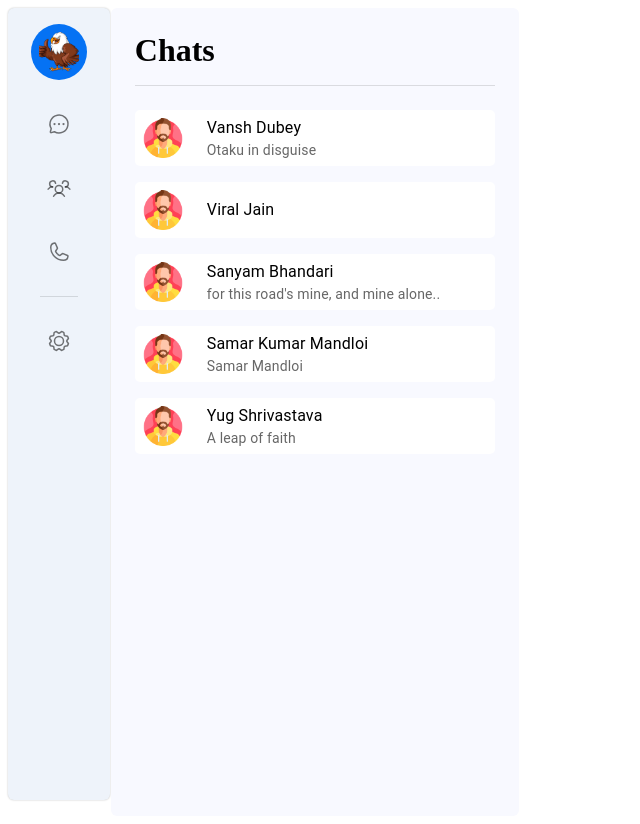
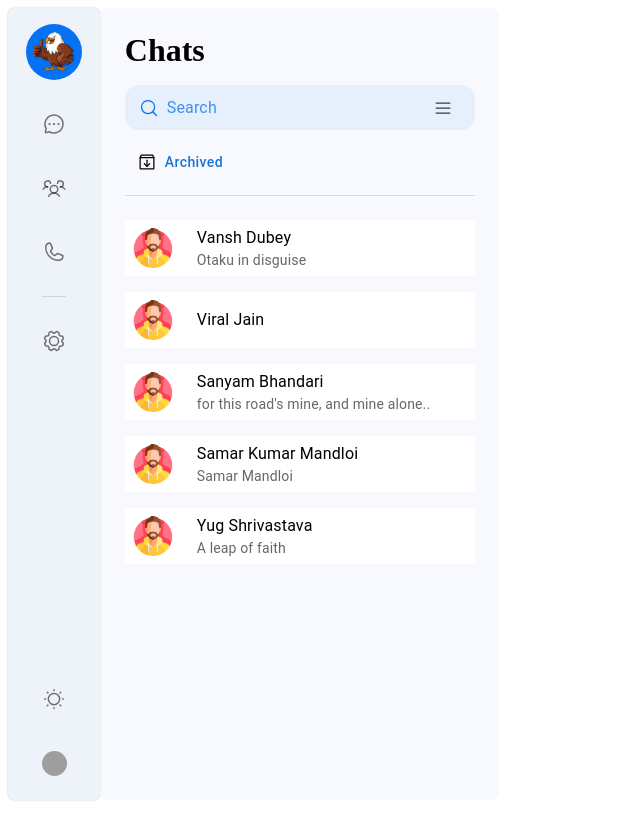
Before and after one commit to VanshDubey101963/chat-web, a React (Vite) app: page / in a window 1280 px wide. Shown: the whole page, without its empty margins (0-640 px from the left). Built offline with nearby package versions, Linux system fonts and the light colour scheme; grey boxes are pictures that could not be loaded.

Commit message:
added searchbar and archived button in chatList.jsx

```diff
--- a/components/ChatList.jsx
+++ b/components/ChatList.jsx
@@ -1,10 +1,11 @@
 import React from "react";
-import List from "@mui/material/List";
 import ListItemButton from "@mui/material/ListItemButton";
 import ListItemIcon from "@mui/material/ListItemIcon";
 import ListItemText from "@mui/material/ListItemText";
-import { Box, Avatar, Stack } from "@mui/material";
+import { Box, Avatar, Stack , List } from "@mui/material";
 import Divider from "@mui/material/Divider";
+import {FormControl , OutlinedInput , InputAdornment, Button , IconButton} from "@mui/material";
+import { MagnifyingGlass , ArchiveBox , List as List1 } from "phosphor-react";
 
 const ChatList = (props) => {
 
@@ -18,8 +19,8 @@ const ChatList = (props) => {
     <Box
       sx={{
         backgroundColor: '#F8F9FF',
-        height: "95vh",
-        width: 360,
+        height: "93vh",
+        width: 350,
         borderRadius: 1.5,
         outline: "none",
         padding: 3,
@@ -27,6 +28,27 @@ const ChatList = (props) => {
     >
       <Stack spacing={2}>
       <h1>Chats</h1>
+
+      <OutlinedInput
+            sx={{borderRadius: 3.5 , height: 45, backgroundColor: '#E6EFFC' , '& .MuiOutlinedInput-notchedOutline': {
+          border: 'none',
+        },
+        '& .MuiOutlinedInput-input::placeholder': {
+          color: '#0472F4',
+          opacity: 0.75,
+        },
+        }}
+            placeholder="Search"
+            id="outlined-adornment-weight"
+            startAdornment={<InputAdornment position="start"><MagnifyingGlass size={20} color="#0472F4"/></InputAdornment>}
+            endAdornment={<InputAdornment position="end"><IconButton><List1 size={20} color="black" opacity={0.75} /></IconButton></InputAdornment>}
+            inputProps={{
+              'aria-label': 'weight',
+            }}/>
+
+      <Button variant="text" sx={{p:0.5 , width: 'fit-content' ,textTransform: 'none', paddingLeft: 2}}  startIcon={<ArchiveBox color="black" />}>
+            Archived
+      </Button>
       <Divider component={"h1"} />
       <List>
         {ChatData.map((el) => (
--- /dev/null
+++ b/components/Navbar.jsx
@@ -0,0 +1,51 @@
+import React from 'react'
+import { ChatCircleDots , UsersThree , Phone , Gear , SunDim} from 'phosphor-react';
+import { Box , Stack , Avatar , IconButton , Divider} from '@mui/material';
+import { faker } from '@faker-js/faker';
+
+const Navbar = () => {
+
+
+    const NavbarIcons = [
+    {
+     index : 0 ,
+     icon : <ChatCircleDots/>,
+    },
+
+    {
+      index : 1,
+      icon : <UsersThree/>,
+    },
+
+    {
+      index : 2,
+      icon : <Phone/>
+    },
+  ]
+
+
+  return (
+    <Box p={2} sx={{backgroundColor: '#EEF3FA' ,height: "95vh",boxShadow: "0px 0px 2px rgba(0,0,0,0.25)" ,width: 60, borderRadius: 1.5}}>
+          <Stack direction={'column'} height={'100%'} alignItems={'center'} justifyContent={'space-between'} >
+                <Stack gap={3}>
+                    <Avatar alt='' src='src/assets/app-icon.png' sx={{p:1, backgroundColor: '#0572F4'}} />
+                    {NavbarIcons.map( el => (
+                        <IconButton key={el.index}>
+                        {el.icon}
+                        </IconButton>
+                    ))}
+                    <Divider variant="middle" flexItem/>
+                    <IconButton><Gear/></IconButton>
+                </Stack>
+
+                <Stack direction={'column'} alignItems={'center'} gap={3}>
+                    <IconButton><SunDim/></IconButton>
+                    <IconButton ><Avatar alt='' src={faker.image.avatar()} sx={{width: 25, height: 25 }}/></IconButton>
+                </Stack>
+
+          </Stack>
+        </Box>
+  )
+}
+
+export default Navbar
--- a/src/App.jsx
+++ b/src/App.jsx
@@ -1,44 +1,17 @@
 import { useTheme } from '@mui/material/styles';
-import { Box , Stack , Avatar , IconButton , Divider} from '@mui/material';
+import { Stack } from '@mui/material';
 import { ChatList } from '../components/ChatList';
-import { ChatCircleDots , UsersThree , Phone , Gear} from 'phosphor-react';
+import Navbar from '../components/Navbar';
+
 
 function App() {
 
   const theme = useTheme()
 
-  const NavbarIcons = [
-    {
-     index : 0 ,
-     icon : <ChatCircleDots/>,
-    },
-
-    {
-      index : 1,
-      icon : <UsersThree/>,
-    },
-
-    {
-      index : 2,
-      icon : <Phone/>
-    },
-  ]
-
   return (
     <>
     <Stack direction={'row'} m={1} gap={0.1}>
-        <Box p={2} sx={{backgroundColor: '#EEF3FA' ,height: "95vh",  boxShadow: "0px 0px 2px rgba(0,0,0,0.25)" ,width: 70, borderRadius: 1.5}}>
-          <Stack direction={'column'} alignItems={'center'} gap={3}>
-                <Avatar alt='' src='src/assets/app-icon.png' sx={{p:1, backgroundColor: '#0572F4'}} />
-                {NavbarIcons.map( el => (
-                     <IconButton key={el.index}>
-                       {el.icon}
-                    </IconButton>
-                  ))}
-                <Divider variant="middle" flexItem/>
-                <IconButton><Gear/></IconButton>
-          </Stack>
-        </Box>
+        <Navbar/>
         <ChatList theme={theme}/>
       </Stack>
     </>
```
Also changed, not shown: 1 other file (tests, documents, lock files or other folders).
